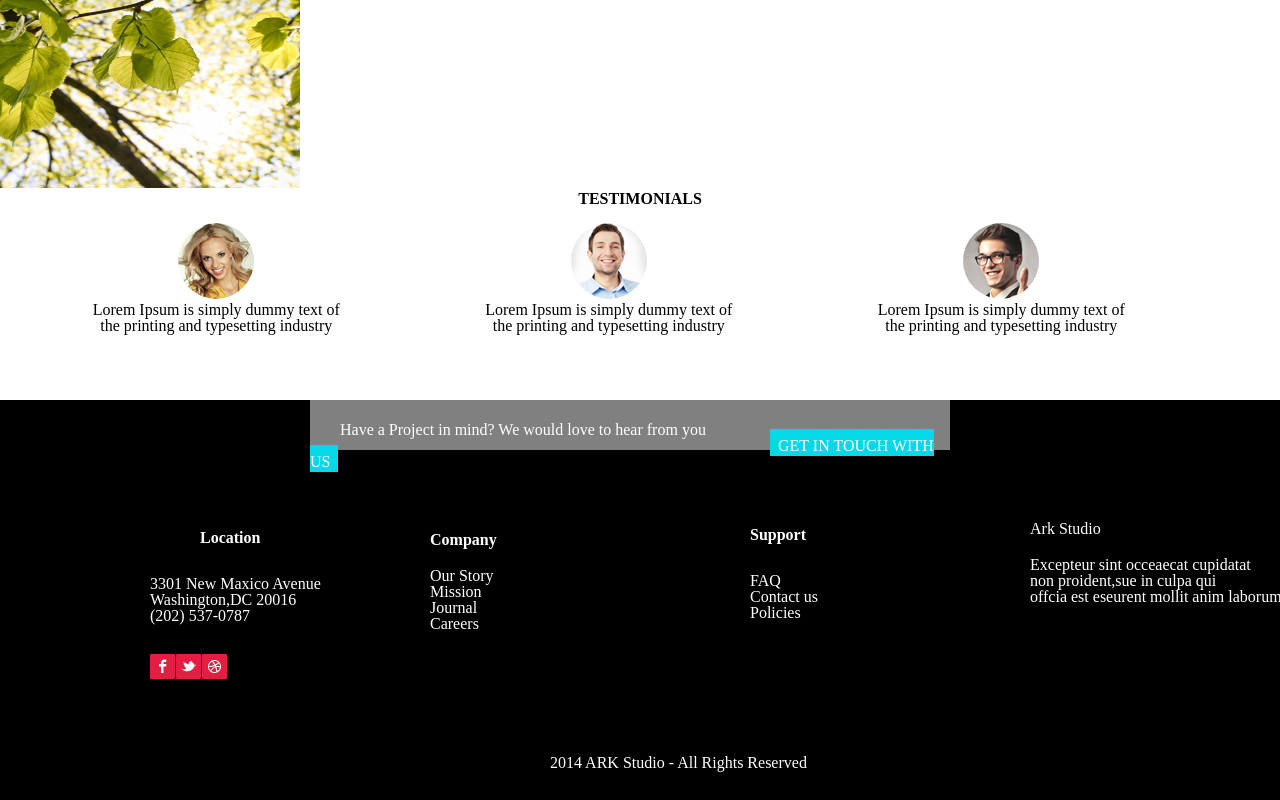
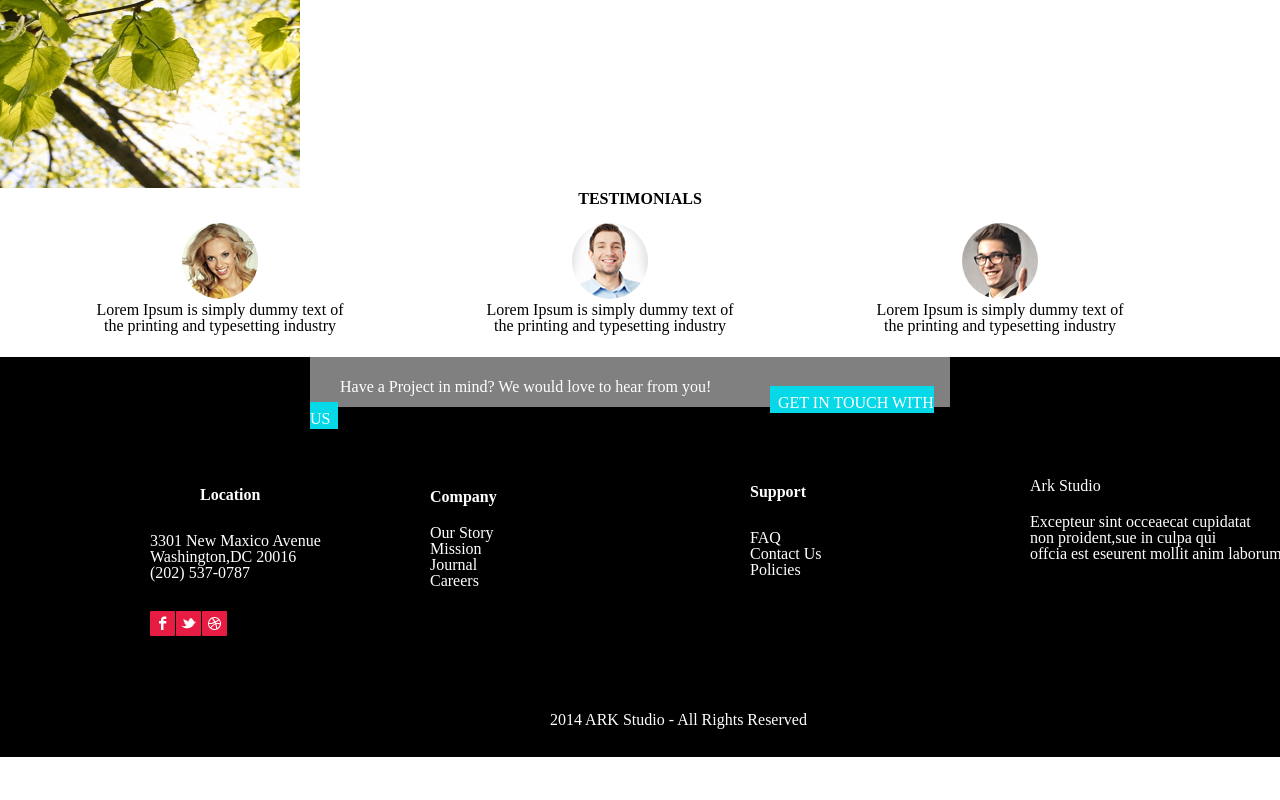
Before and after one commit to punamthute/ark-studio, a plain HTML site: page index.html in a window 1280 px wide. Shown: the part 1661-2461 px from the top of the page. After the commit the page ends 2418 px from the top, so only its background shows below. Drawn offline with Linux system fonts and the light colour scheme.

Commit message:
ark studio

```diff
--- a/index.html
+++ b/index.html
@@ -27,8 +27,8 @@
         </div>
     <section class="cta">
 
-        <p id="cta_text">Have a project in mind? We would love to hear from you</p>
-       <a id="cta_link">GET IN TOUCH ITH US</a>
+        <p id="cta_text">Have a project in mind? We would love to hear from you!</p>
+       <a id="cta_link">GET IN TOUCH WITH US</a>
     </div>
     </section>
                  <h2>We are ARK Studio, We make awesome stuff.</h2>
@@ -59,7 +59,7 @@
   <img src="img/w4.jpg" height="300" width="250">
      <img src="img/w5.jpg" height="300" width="300">
    </section>
-   <section class="testimonials_wrapper">
+   <section class="testimonials wrapper">
     <h2>TESTIMONIALS</h2>
        <ul style="list-style-type: none;">
            <div class="column">
@@ -77,10 +77,7 @@
             <p>the printing and typesetting industry</p>
             </li>
             </div>
-
-
-
-            <div class="column">
+             <div class="column">
                 <li class="card">
                 <img src="img/client3.jpg" style="border-radius: 50%;" >
                 <p >Lorem Ipsum is simply dummy text of</p>
@@ -93,7 +90,7 @@
     <div class="footer">
         <div class="footer_widget">
             <div class="footer1">
-                <p id="cta_text">Have a Project in mind? We would love to hear from you </p>
+                <p id="cta_text">Have a Project in mind? We would love to hear from you!</p>
                 <a id="cta_link" style="margin-left: 460px;">GET IN TOUCH WITH US</a>
 
             </div>
@@ -114,8 +111,8 @@
             <h1 style="margin-left: 700px; margin-top: -105px; ">Support</h1>
             <ul id="sup_list">
                 <li><a id="sup_item_1">FAQ</a></li>
-                <li><a id="sup_item_2">Contact us</a></li>
-               <li><a id="sup_item_1">Policies</a></li>
+                <li><a id="sup_item_2">Contact Us</a></li>
+               <li><a id="sup_item_3">Policies</a></li>
             </ul>
         </div>
         <div>
--- a/styles/main.css
+++ b/styles/main.css
@@ -107,7 +107,7 @@ h2{
     color: white;
 
     padding-left: 50px;
-    margin-top: 30px;
+    margin-top: 170px;
 }
 #comp_list{
     margin-left: 380px;
@@ -130,9 +130,10 @@ h2{
     background-color: gray;
     margin-left: 260px;
 
+
 }
 .footer{
-    margin-top: -850px;
+    margin-top: -750px;
 }
 .column {
     float: left;
@@ -141,16 +142,7 @@ h2{
     margin-left: 50px;
   }
 
-  /* Remove extra left and right margins, due to padding */
-  .testimonials_wrapper {margin: 0 -5px;}
 
-  /* Clear floats after the columns */
-  .testimonials_wrapper:after {
-    content: "";
-    display: table;
-    clear: both;
-
-  }
 
   /* Responsive columns */
   @media screen and (max-width: 600px) {
```
